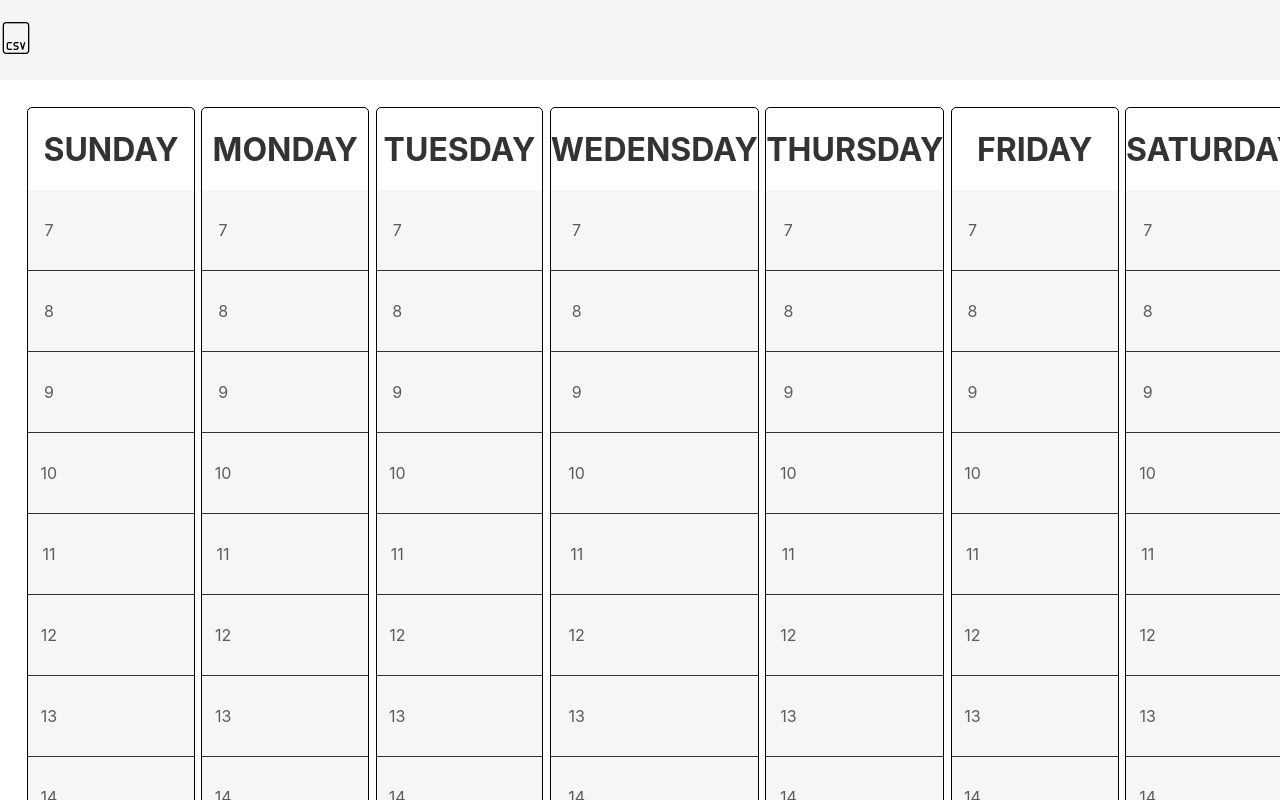
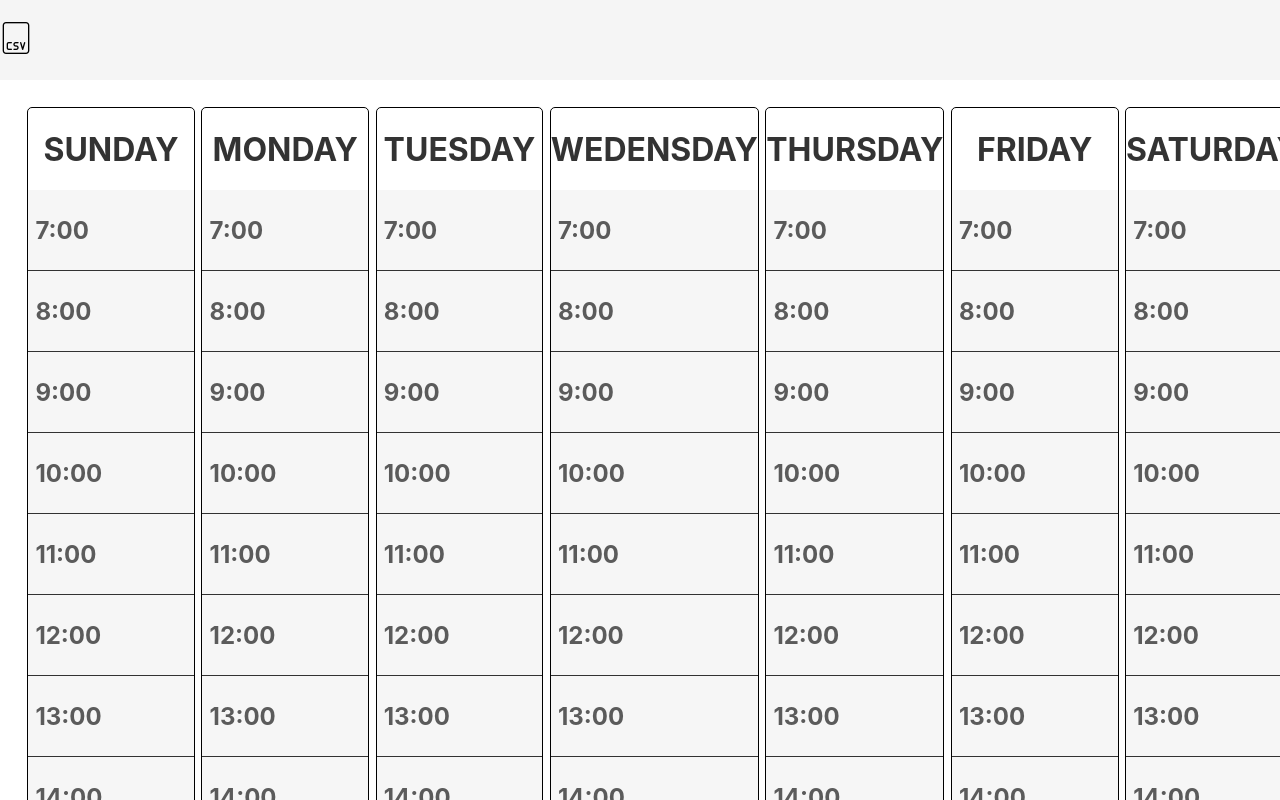
Before and after one commit to hansuribe/svelte-calendar, a Svelte app: page /#TUESDAY in a window 1280 px wide. Shown: the top 800 px of the page. Built offline with nearby package versions, Linux system fonts and the light colour scheme.

Commit message:
Added checkbox element

```diff
--- a/src/components/Hour.svelte
+++ b/src/components/Hour.svelte
@@ -3,6 +3,7 @@
     desc = "",
     bg = "whitesmoke",
     uri = "",
+    completed = 0, // There isn't any task
     onclick = () => "";
 
   import Toast from "./Toast.svelte";
@@ -66,16 +67,23 @@
   }
 
   .hour-time {
-    flex: 1;
+    margin: auto .3em;
   }
 
   .hour-desc {
-    flex: 3;
+    flex: 10;
     overflow: hidden;
     display: inline-block;
     white-space: nowrap;
     text-align: start;
     text-overflow: ellipsis;
+  }
+
+  input[type="checkbox"] {
+    margin: auto;
+    z-index: 99;
+    width: 2em;
+    height: 1em;
   }
 </style>
 
@@ -85,7 +93,14 @@
   on:mouseenter={() => (hover = true)}
   on:mouseleave={() => (hover = false)}
   on:click={clickHandler}>
+  {#if completed === 1 || completed === 2}
+  <input type="checkbox" property="1"/>
+  {/if}
   <Toast active={hover} content={uri} />
-  <p class="hour-time">{hour}</p>
-  <h3 class="hour-desc">{desc}</h3>
+  <h2 class="hour-time">{hour}:00</h2>
+  <h3
+    class="hour-desc"
+    style={`text-decoration ${completed === 2 ? 'line-through' : 'none'}`}>
+    {desc}
+  </h3>
 </div>
```
